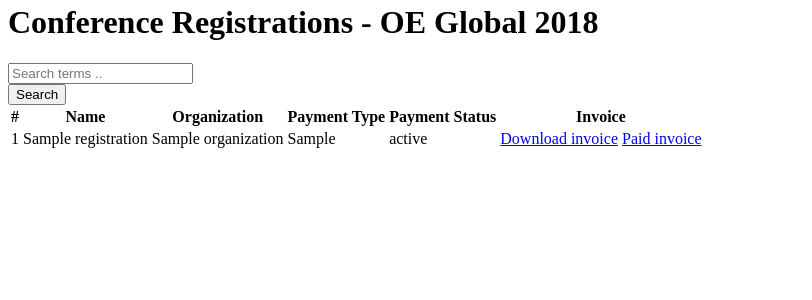
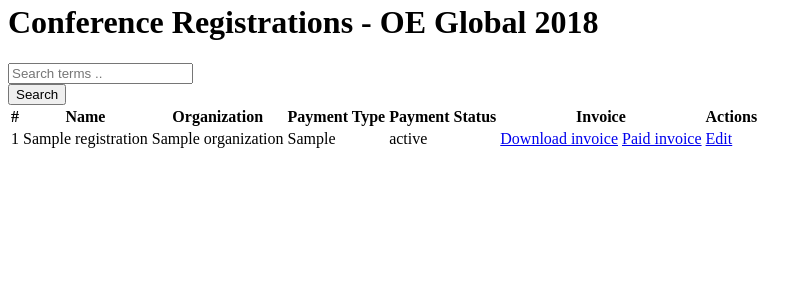
Before and after one commit to oeglobal/ocwc-members, a Django app: template members/conferences/templates/conferences/index.html in a window 1280 px wide. Shown: the part 409-709 px from the top of the page, without its empty margins (0-812 px from the left). Run offline with Django 3.2, Linux system fonts and the light colour scheme; the template is opened without the code that fills it: most values are stand-ins (such as "Sample title", 1, 10 or a date in 2020); some libraries are stand-ins or nearby versions; some web fonts are replaced.

Commit message:
Support editing and navigation between links

```diff
--- a/members/conferences/models.py
+++ b/members/conferences/models.py
@@ -66,6 +66,9 @@ class ConferenceRegistration(models.Model):
     def get_access_key_url(self):
         return reverse('conferences:invoice_preview', kwargs={'pk': self.id, 'access_key': self.access_key})
 
+    def get_absolute_url(self):
+        return '/conferences/#registration-{}'.format(self.id)
+
     def email_invoice(self):
         body = """Thank you for registering for the Open Education Global Conference 2018 (24-26 April in Delft, the Netherlands).
 
--- a/members/conferences/templates/conferences/index.html
+++ b/members/conferences/templates/conferences/index.html
@@ -31,6 +31,7 @@
                     <th>Payment Type</th>
                     <th>Payment Status</th>
                     <th colspan="2">Invoice</th>
+                    <th>Actions</th>
                 </tr>
                 </thead>
                 <tbody>
@@ -49,6 +50,9 @@
                             <a href="{% url 'conferences:invoice_download' registration.id %}?paid=1">Paid invoice</a>
                             {# <a href="{% url 'conferences:invoice_preview' registration.id registration.access_key %}">Preview</a> #}
                         </td>
+                        <td>
+                            <a href="/admin/conferences/conferenceregistration/{{ registration.id }}/" target="_blank">Edit</a>
+                        </td>
                     </tr>
                 {% endfor %}
                 </tbody>
```
